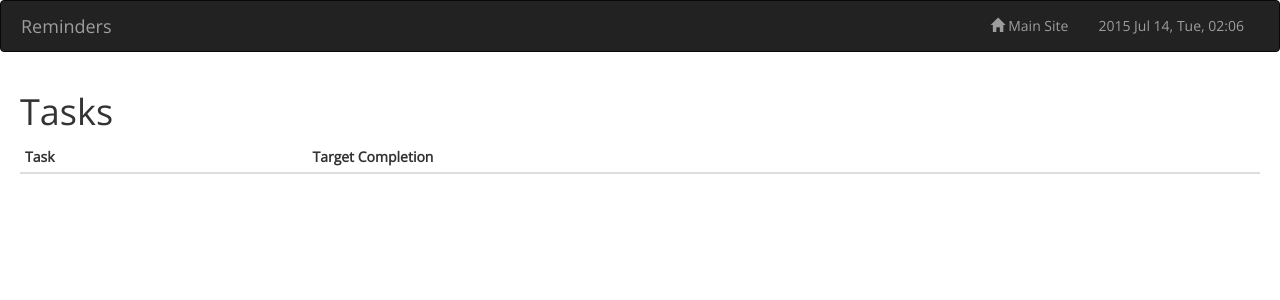
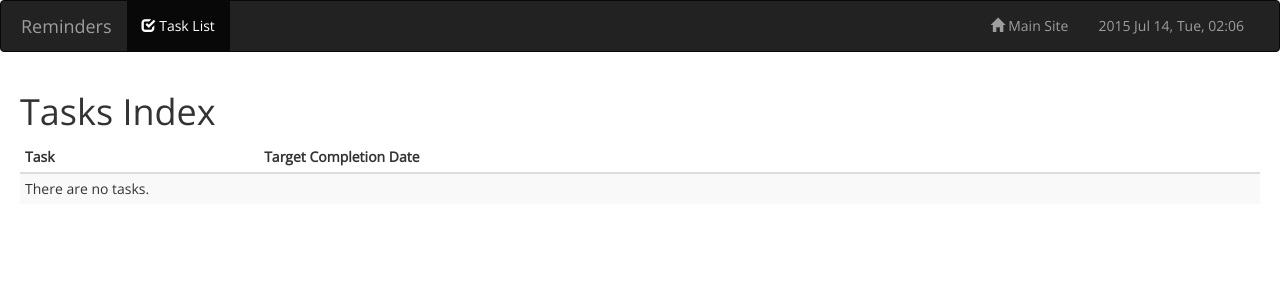
Before and after one commit to Lhwhatever/cep2015sem2, a Django app: page /reminders/ in a window 1280 px wide. Shown: the top 300 px of the page. Run offline with Django 3.2, Linux system fonts and the light colour scheme; data that the repository does not hold is empty; some libraries are stand-ins or nearby versions.

Commit message:
Assignment 1 progress

```diff
--- a/cep2015sem2/urls.py
+++ b/cep2015sem2/urls.py
@@ -7,14 +7,14 @@ import reminders.urls
 def main_index(request):
     return render(request, 'home.html', {'webapps': webapps})
 
+
 urlpatterns = patterns('',
     url(r'^$', main_index, name='main_index'),
     url(r'^admin/', include(admin.site.urls), name='admin_login'),
-    url(r'^reminders/', include(reminders.urls.urlpatterns), name='reminders_index'),
+    url(r'^reminders/', include(reminders.urls.urlpatterns)),
 )
 
-
 webapps = [
-    ('Django Admin', 'admin/', 'admin_login'),
-    ('Reminders', 'reminders/', 'reminders_index')
+    ('Django Admin', 'admin:index'),
+    ('Reminders', 'task_index')
 ]
--- a/reminders/templates/task_index.html
+++ b/reminders/templates/task_index.html
@@ -6,36 +6,44 @@
 Reminders
 {% endblock %}
 
+{% block brandlink %}
+{% url 'task_index' %}
+{% endblock %}
+
+{% block navbarleft %}
+<li class="active"><a href={%url 'task_index' %}><span class="glyphicon glyphicon-check"></span> Task List</a></li>
+{% endblock %}
+
 {% block navbarright %}
-<li><a href={% url 'main_index' %}><span class="glyphicon glyphicon-home"></span> Main Site</a></li>
+<li><a href={%url 'main_index' %}><span class="glyphicon glyphicon-home"></span> Main Site</a></li>
 <li><a>{% now "Y M d, D, H:i" %}</a></li>
 {% endblock %}
 
 {% block content %}
 
-<h1>Tasks</h1>
-{% for task in tasks %}
-<div class="panel panel-default">
-    <div class="panel-heading">
-        <h2 class="panel-title">{{ task.title }}</h2> <span>{{ task.date_end|date:"Y M d, D, H:i" }}</span>
-    </div>
-    <div class="panel-body">
-        {{ task.content }}
-    </div>
-</div>
-
-{% endfor %}
-
+<h1>Tasks Index</h1>
 <table class="table table-striped table-condensed">
     <thead>
         <tr>
             <th>Task</th>
-            <th>Target Completion</th>
+            <th>Target Completion Date</th>
         </tr>
     </thead>
     <tbody>
-
+    {% if tasks %}
+    {% for task in tasks %}
+        <tr>
+            <td><a href={%url 'task_detail' task.id %}>{{ task.title }}</a></td>
+            <td>{{ task.date_end|date:"Y M d, D, H:i" }}</td>
+        </tr>
+    {% endfor %}
+    {% endif %}
     </tbody>
+    {% if not tasks %}
+        <tr>
+            <td colspan="2">There are no tasks.</td>
+        </tr>
+    {% endif %}
 </table>
 
 {% endblock %}
--- a/reminders/urls.py
+++ b/reminders/urls.py
@@ -5,6 +5,6 @@ from reminders import views
 
 urlpatterns = patterns('',
     url(r'^$', views.index),
-    url(r'^task/$', views.index),
-    url(r'^task/(?P<task_id>\d+)$', views.task_detail, name='task_detail')
+    url(r'^task/$', views.index, name='task_index'),
+    url(r'^task/(?P<task_id>\d+)/+$', views.task_detail, name='task_detail')
 )
--- a/reminders/views.py
+++ b/reminders/views.py
@@ -3,9 +3,12 @@ from django.http import HttpResponse
 from reminders import models
 
 # Create your views here.
-def index(request):
+def index(request, *args):
     return render(request, "task_index.html", {'tasks': models.Task.objects.all()})
 
 def task_detail(request, task_id):
-    task = models.Task.objects.get(id=task_id)
-    return HttpResponse("Task ID: " + str(task_id) + "<br>" + task.title)
+    try:
+        task = models.Task.objects.get(id=task_id)
+        return render(request, "task.html", {'task': task})
+    except models.Task.DoesNotExist:
+        return render(request, "task.html", {'task': None})
--- a/templates/base.html
+++ b/templates/base.html
@@ -22,7 +22,7 @@
             <button type="button" class="navbar-toggle collapsed" data-toggle="collapse" data-target="#main-navbar-collapse" aria-expanded="false">
                 <span class="glyphicon glyphicon-list"></span>
             </button>
-            <a class="navbar-brand" href="#">{% block subdomtitle %}Django Site{% endblock %}</a>
+            <a class="navbar-brand" href={% block brandlink %}{% url 'main_index' %}{% endblock %}>{% block subdomtitle %}Django Site{% endblock %}</a>
         </div>
 
         <div class="collapse navbar-collapse" id="main-navbar-collapse">
--- a/templates/home.html
+++ b/templates/home.html
@@ -9,7 +9,7 @@
     <ul class="dropdown-menu">
         {% for app in webapps %}
             <li>
-                <a href='{{ app.1 }}'>{{ app.0 }}</a>
+                <a href={% url app.1 %}>{{ app.0 }}</a>
             </li>
         {% endfor %}
     </ul>
```
Also changed, not shown: templates/task.html (added, +33 -0 lines), db.sqlite3, 1 other file.
